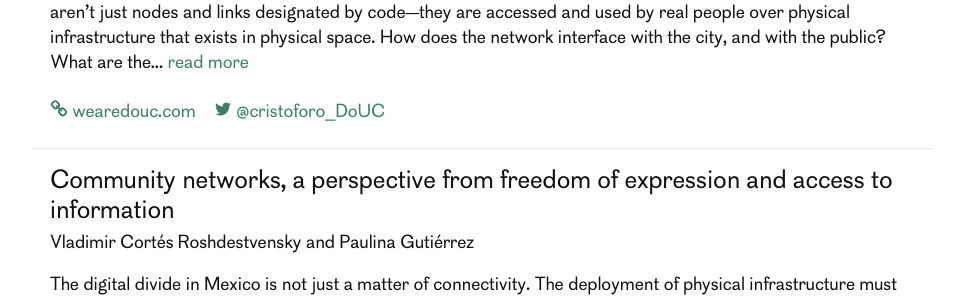
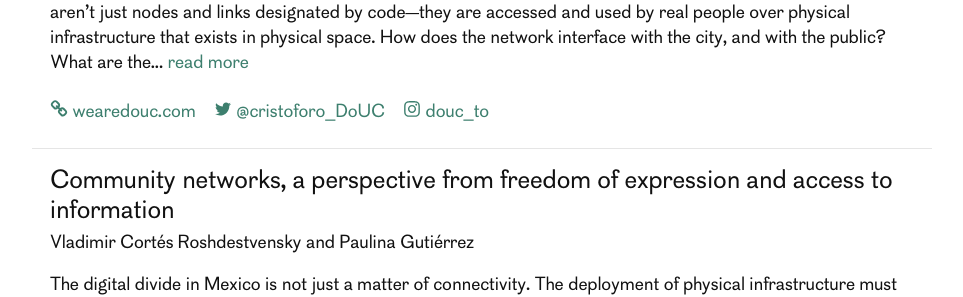
Before and after one commit to ournetworks/ournetworks.ca, a Jekyll site: the page built from conference/program.md, in a window 1280 px wide and 900 px high, scrolled down 3573 px. Shown: the part 157-454 px from the top of the window, without its empty margins (158-1121 px from the left). Built offline with Jekyll 4.4.1, drawn with Linux system fonts in a browser that asks for light colours.

Commit message:
add instagram link

```diff
--- a/_includes/session-details.html
+++ b/_includes/session-details.html
@@ -28,6 +28,7 @@
      {%- if session.link and session.linkDisplay -%}<li class="bio-sm-list-item"><a href="{{ session.link }}" target="_blank" rel="noopener">{% include icons/link.svg %}&nbsp;{{ session.linkDisplay }} </a></li>{%- endif -%}
      {%- if session.twitter -%}<li class="bio-sm-list-item"><a href="https://twitter.com/{{ session.twitter }}" target="_blank" rel="noopener">{% include icons/twitter.svg %}&nbsp;@{{ session.twitter }}</a></li>{%- endif -%}
      {%- if session.github -%}<li class="bio-sm-list-item"><a href="https://github.com/{{ session.github }}" target="_blank" rel="noopener">{% include icons/github.svg %}&nbsp;{{ session.github }}</a></li>{%- endif -%}
+     {%- if session.instagram -%}<li class="bio-sm-list-item"><a href="https://instagram.com/{{ session.instagram }}" target="_blank" rel="noopener">{% include icons/instagram.svg %}&nbsp;{{ session.instagram }}</a></li>{%- endif -%}
     </ul>
     {%- endif -%}
   </div>
```
Also changed, not shown: _includes/icons/instagram.svg (added).
